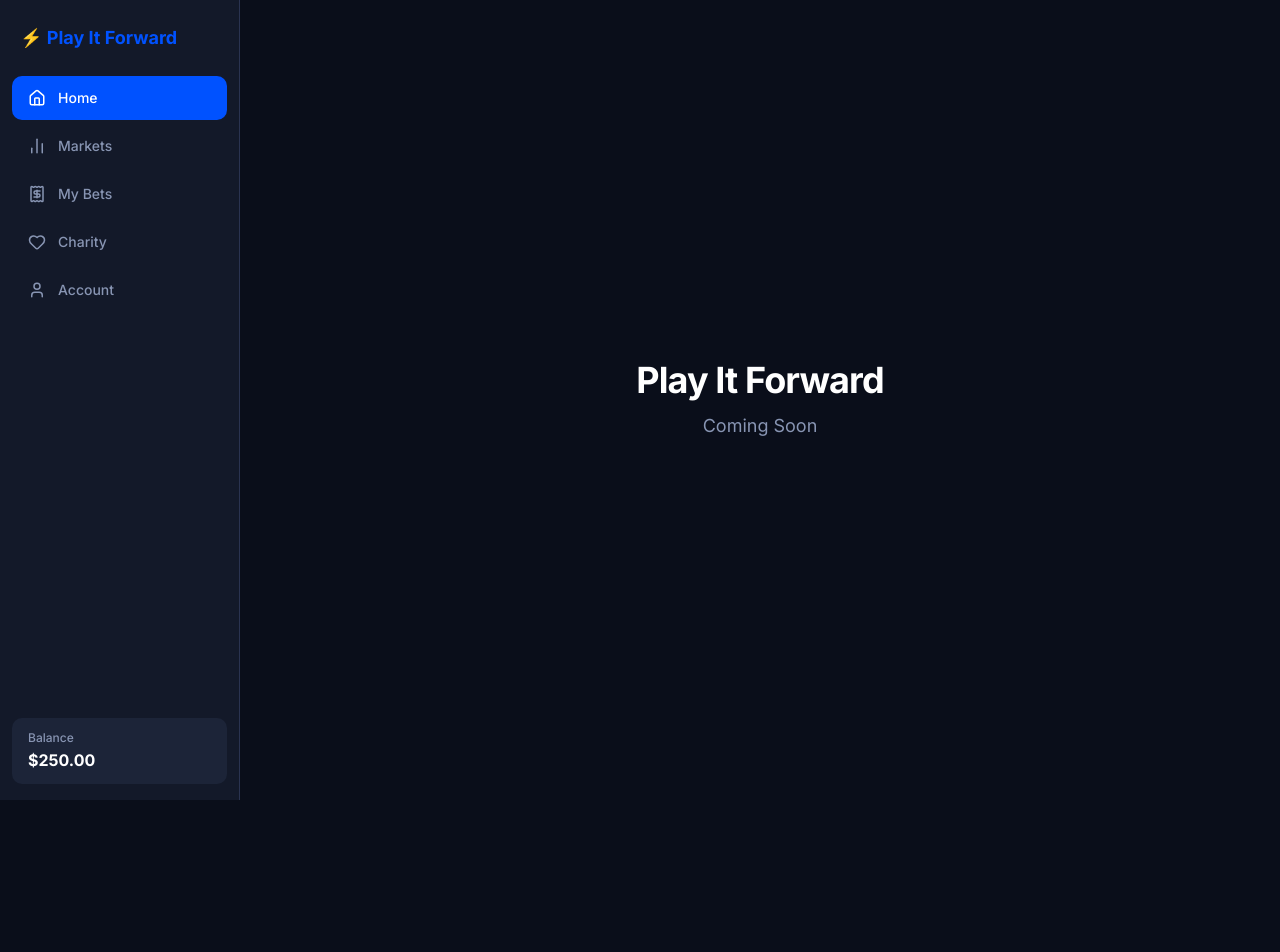
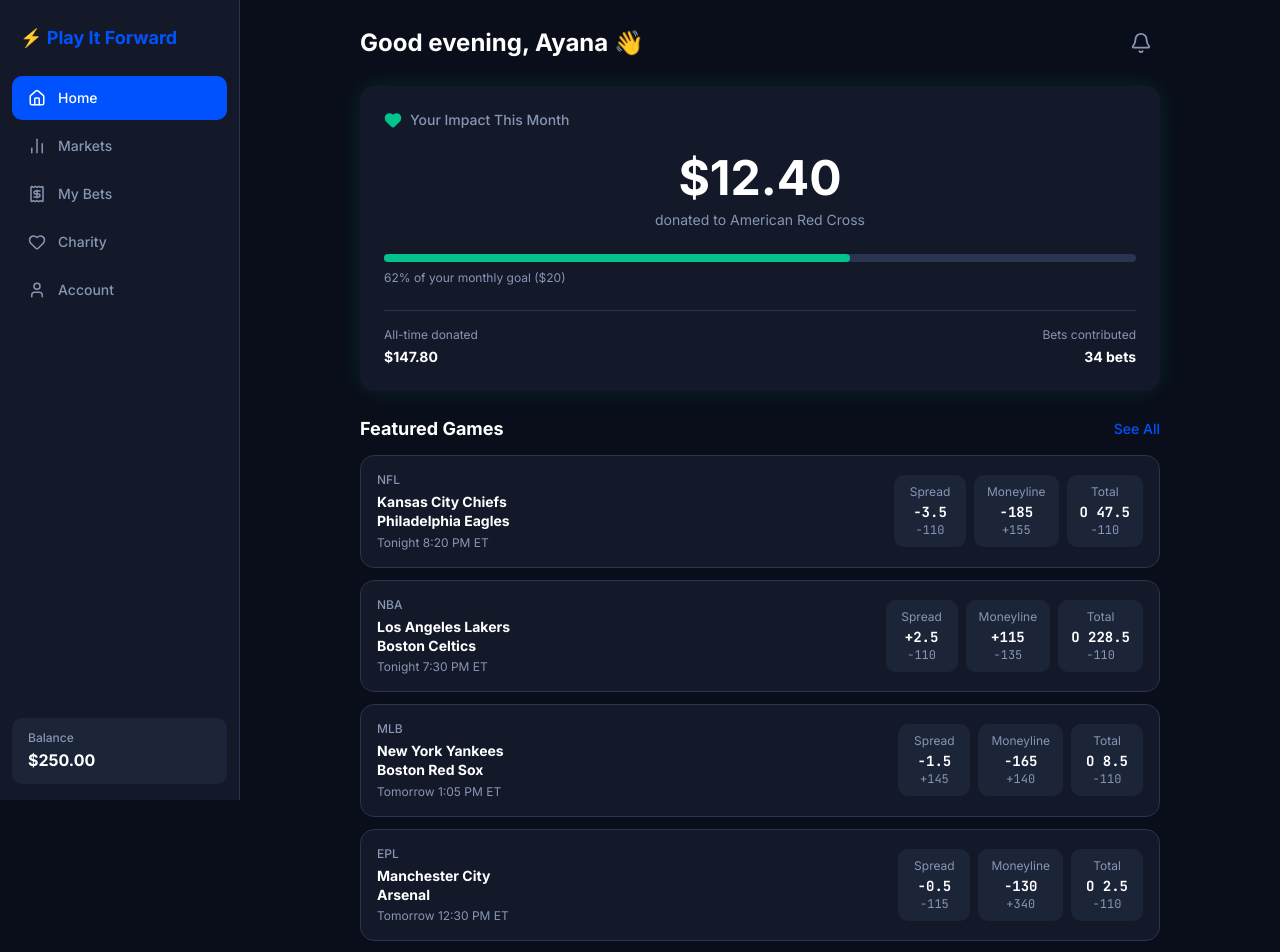
Before and after one commit to ayanamir11/play-it-forward, a Next.js app: page / in a window 1280 px wide. Shown: the top 952 px of the page. Before the commit the page ends 800 px from the top, so only its background shows below. Built offline with nearby package versions, Linux system fonts and the light colour scheme.

Commit message:
Build home screen with charity widget and market cards

```diff
--- a/src/app/page.tsx
+++ b/src/app/page.tsx
@@ -1,15 +1,119 @@
+"use client";
+
+import { Bell } from "lucide-react";
+import CharityPotWidget from "@/components/home/CharityPotWidget";
+import MarketCardRow from "@/components/home/MarketCardRow";
+
+const FEATURED_GAMES = [
+  {
+    homeTeam: "Kansas City Chiefs",
+    awayTeam: "Philadelphia Eagles",
+    league: "NFL",
+    gameTime: "Tonight 8:20 PM ET",
+    spreadHome: "-3.5",
+    spreadAway: "-110",
+    mlHome: "-185",
+    mlAway: "+155",
+    totalLine: "O 47.5",
+  },
+  {
+    homeTeam: "Los Angeles Lakers",
+    awayTeam: "Boston Celtics",
+    league: "NBA",
+    gameTime: "Tonight 7:30 PM ET",
+    spreadHome: "+2.5",
+    spreadAway: "-110",
+    mlHome: "+115",
+    mlAway: "-135",
+    totalLine: "O 228.5",
+  },
+  {
+    homeTeam: "New York Yankees",
+    awayTeam: "Boston Red Sox",
+    league: "MLB",
+    gameTime: "Tomorrow 1:05 PM ET",
+    spreadHome: "-1.5",
+    spreadAway: "+145",
+    mlHome: "-165",
+    mlAway: "+140",
+    totalLine: "O 8.5",
+  },
+  {
+    homeTeam: "Manchester City",
+    awayTeam: "Arsenal",
+    league: "EPL",
+    gameTime: "Tomorrow 12:30 PM ET",
+    spreadHome: "-0.5",
+    spreadAway: "-115",
+    mlHome: "-130",
+    mlAway: "+340",
+    totalLine: "O 2.5",
+  },
+];
+
 export default function Home() {
   return (
-    <main
-      className="flex min-h-screen flex-col items-center justify-center"
-      style={{ backgroundColor: "#0A0E1A", fontFamily: "Inter, sans-serif" }}
-    >
-      <h1 className="text-4xl font-bold text-white tracking-tight">
-        Play It Forward
-      </h1>
-      <p className="mt-3 text-lg" style={{ color: "#8895B3" }}>
-        Coming Soon
-      </p>
-    </main>
+    <div className="min-h-screen px-6 py-6">
+      <div className="mx-auto max-w-[800px] flex flex-col gap-6">
+
+        {/* Header */}
+        <div className="flex items-center justify-between">
+          <h1 className="text-2xl font-bold text-white">
+            Good evening, Ayana 👋
+          </h1>
+          <button
+            aria-label="Notifications"
+            className="p-2 rounded-lg transition-colors hover:bg-[#1C2438]"
+          >
+            <Bell size={22} style={{ color: "#8895B3" }} />
+          </button>
+        </div>
+
+        {/* Charity widget */}
+        <CharityPotWidget />
+
+        {/* Featured Games */}
+        <section className="flex flex-col gap-3">
+          <div className="flex items-center justify-between">
+            <h2 className="text-lg font-bold text-white">Featured Games</h2>
+            <a
+              href="/markets"
+              className="text-sm font-medium"
+              style={{ color: "#0052FF" }}
+            >
+              See All
+            </a>
+          </div>
+          {FEATURED_GAMES.map((game) => (
+            <MarketCardRow key={`${game.homeTeam}-${game.awayTeam}`} {...game} />
+          ))}
+        </section>
+
+        {/* Live Now */}
+        <section className="flex flex-col gap-3 pb-6">
+          <h2 className="text-lg font-bold text-white">Live Now 🔴</h2>
+          <div className="relative">
+            <MarketCardRow
+              homeTeam="Denver Nuggets"
+              awayTeam="Milwaukee Bucks"
+              league="NBA"
+              gameTime="Q3 8:42 · 67 – 71"
+              spreadHome="-1.5"
+              spreadAway="-110"
+              mlHome="-125"
+              mlAway="+105"
+              totalLine="O 224.5"
+            />
+            <span
+              className="absolute top-3 right-3 text-[10px] font-bold tracking-widest px-2 py-0.5 rounded-full"
+              style={{ backgroundColor: "#FF3B5C", color: "#ffffff" }}
+            >
+              LIVE
+            </span>
+          </div>
+        </section>
+
+      </div>
+    </div>
   );
 }
--- /dev/null
+++ b/src/components/home/CharityPotWidget.tsx
@@ -0,0 +1,68 @@
+"use client";
+
+import { Heart } from "lucide-react";
+
+const PROGRESS = 62;
+
+export default function CharityPotWidget() {
+  return (
+    <div
+      className="rounded-xl p-6"
+      style={{
+        backgroundColor: "#131929",
+        boxShadow: "0 0 24px 0 rgba(0, 196, 140, 0.12)",
+      }}
+    >
+      {/* Header */}
+      <div className="flex items-center gap-2 mb-6">
+        <Heart size={18} fill="#00C48C" stroke="#00C48C" />
+        <span className="text-sm font-medium" style={{ color: "#8895B3" }}>
+          Your Impact This Month
+        </span>
+      </div>
+
+      {/* Primary stat */}
+      <div className="text-center mb-6">
+        <p className="text-5xl font-bold text-white leading-none mb-2">
+          $12.40
+        </p>
+        <p className="text-sm" style={{ color: "#8895B3" }}>
+          donated to American Red Cross
+        </p>
+      </div>
+
+      {/* Progress bar */}
+      <div
+        className="w-full h-2 rounded-full mb-2"
+        style={{ backgroundColor: "#2A3350" }}
+      >
+        <div
+          className="h-2 rounded-full"
+          style={{ width: `${PROGRESS}%`, backgroundColor: "#00C48C" }}
+        />
+      </div>
+      <p className="text-xs mb-6" style={{ color: "#8895B3" }}>
+        {PROGRESS}% of your monthly goal ($20)
+      </p>
+
+      {/* Footer stats */}
+      <div
+        className="flex justify-between pt-4 border-t"
+        style={{ borderColor: "#2A3350" }}
+      >
+        <div>
+          <p className="text-xs mb-1" style={{ color: "#8895B3" }}>
+            All-time donated
+          </p>
+          <p className="text-sm font-bold text-white">$147.80</p>
+        </div>
+        <div className="text-right">
+          <p className="text-xs mb-1" style={{ color: "#8895B3" }}>
+            Bets contributed
+          </p>
+          <p className="text-sm font-bold text-white">34 bets</p>
+        </div>
+      </div>
+    </div>
+  );
+}
--- /dev/null
+++ b/src/components/home/MarketCardRow.tsx
@@ -0,0 +1,123 @@
+"use client";
+
+import { useState } from "react";
+
+interface MarketCardRowProps {
+  homeTeam?: string;
+  awayTeam?: string;
+  league?: string;
+  gameTime?: string;
+  spreadHome?: string;
+  spreadAway?: string;
+  mlHome?: string;
+  mlAway?: string;
+  totalLine?: string;
+}
+
+interface OddsButtonProps {
+  label: string;
+  value: string;
+  sub: string;
+  selected: boolean;
+  onClick: () => void;
+}
+
+function OddsButton({ label, value, sub, selected, onClick }: OddsButtonProps) {
+  const [hovered, setHovered] = useState(false);
+
+  return (
+    <button
+      onClick={onClick}
+      onMouseEnter={() => setHovered(true)}
+      onMouseLeave={() => setHovered(false)}
+      className="flex flex-col items-center rounded-lg px-3 py-2 min-w-[72px] border transition-colors"
+      style={{
+        backgroundColor: selected ? "#0052FF" : hovered ? "#242d45" : "#1C2438",
+        borderColor: selected ? "#0052FF" : hovered ? "#0052FF" : "transparent",
+        color: selected ? "#ffffff" : "#ffffff",
+      }}
+    >
+      <span
+        className="text-xs mb-0.5"
+        style={{ color: selected ? "rgba(255,255,255,0.75)" : "#8895B3" }}
+      >
+        {label}
+      </span>
+      <span
+        className="text-sm font-bold"
+        style={{ fontFamily: "var(--font-mono)" }}
+      >
+        {value}
+      </span>
+      <span
+        className="text-xs"
+        style={{ color: selected ? "rgba(255,255,255,0.75)" : "#8895B3", fontFamily: "var(--font-mono)" }}
+      >
+        {sub}
+      </span>
+    </button>
+  );
+}
+
+export default function MarketCardRow({
+  homeTeam = "Kansas City Chiefs",
+  awayTeam = "San Francisco 49ers",
+  league = "NFL",
+  gameTime = "Today 8:20 PM ET",
+  spreadHome = "-3.5",
+  spreadAway = "-110",
+  mlHome = "-165",
+  mlAway = "+140",
+  totalLine = "O 44.5",
+}: MarketCardRowProps) {
+  const [selected, setSelected] = useState<"spread" | "ml" | "total" | null>(null);
+
+  const toggle = (key: "spread" | "ml" | "total") =>
+    setSelected((prev) => (prev === key ? null : key));
+
+  return (
+    <div
+      className="flex items-center justify-between w-full rounded-xl p-4 border"
+      style={{ backgroundColor: "#131929", borderColor: "#2A3350" }}
+    >
+      {/* Left: event info */}
+      <div className="flex flex-col gap-1 min-w-0 mr-4">
+        <span className="text-xs font-medium" style={{ color: "#8895B3" }}>
+          {league}
+        </span>
+        <div className="flex flex-col">
+          <span className="text-sm font-bold text-white leading-snug">{homeTeam}</span>
+          <span className="text-sm font-bold text-white leading-snug">{awayTeam}</span>
+        </div>
+        <span className="text-xs" style={{ color: "#8895B3" }}>
+          {gameTime}
+        </span>
+      </div>
+
+      {/* Right: odds buttons */}
+      <div className="flex items-center gap-2 flex-shrink-0">
+        <OddsButton
+          label="Spread"
+          value={spreadHome}
+          sub={spreadAway}
+          selected={selected === "spread"}
+          onClick={() => toggle("spread")}
+        />
+        <OddsButton
+          label="Moneyline"
+          value={mlHome}
+          sub={mlAway}
+          selected={selected === "ml"}
+          onClick={() => toggle("ml")}
+        />
+        <OddsButton
+          label="Total"
+          value={totalLine}
+          sub="-110"
+          selected={selected === "total"}
+          onClick={() => toggle("total")}
+        />
+      </div>
+    </div>
+  );
+}
```
